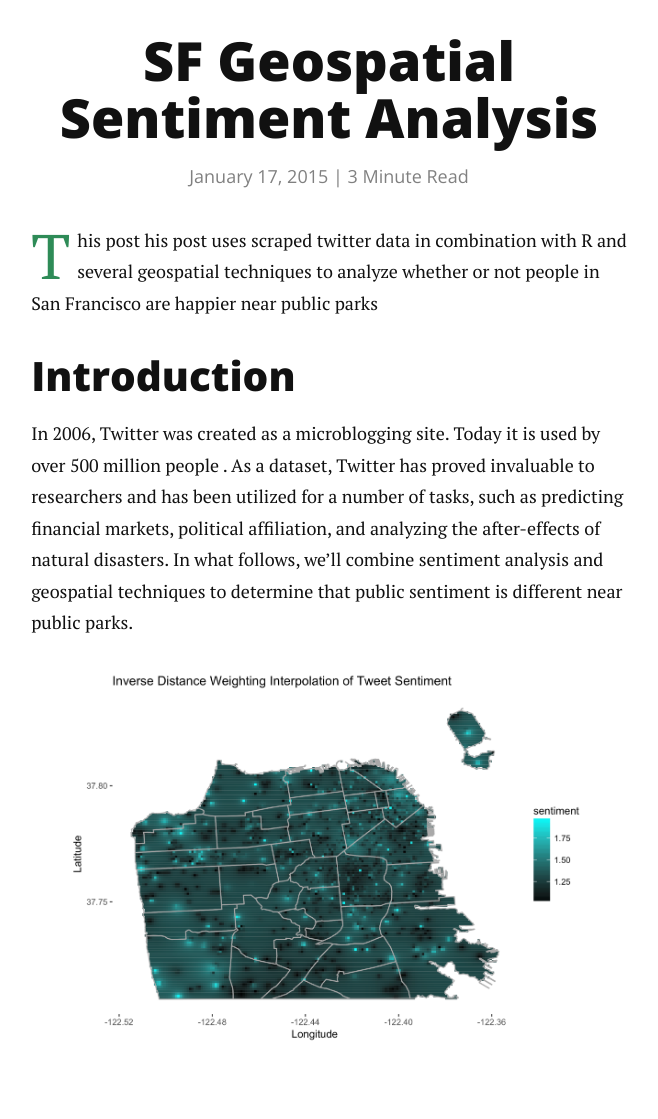
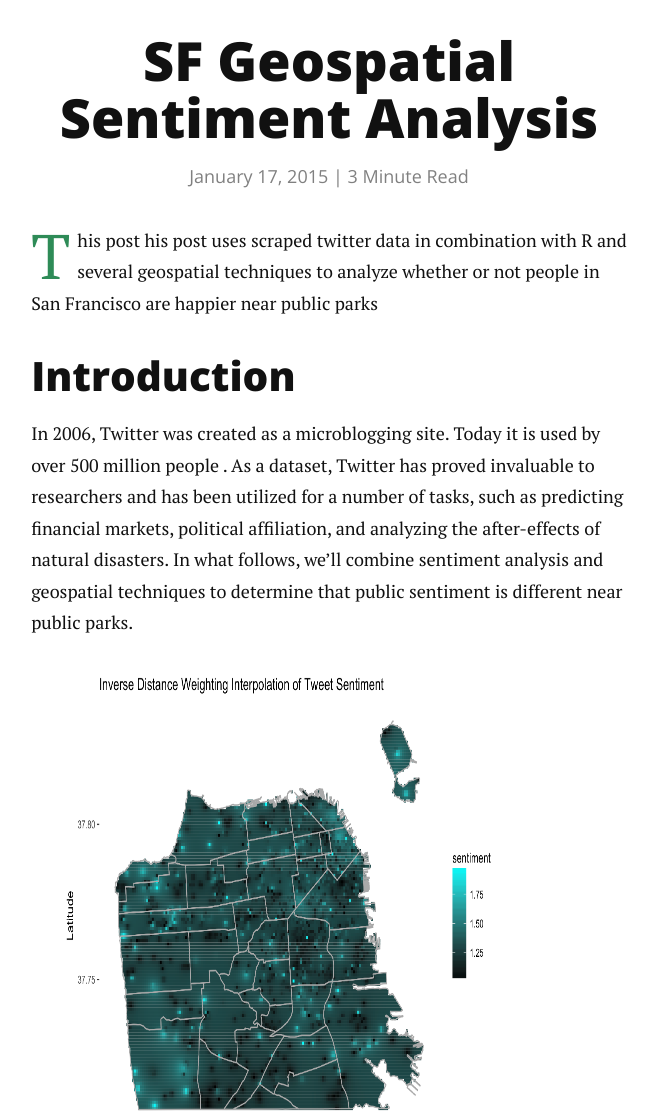
Before and after one commit to jwilber/old_website, a Jekyll site: the page built from _posts/2017-1-17-sf-sentiment-analysis.markdown, in a window 1280 px wide. Shown: the part 270-1389 px from the top of the page, without its empty margins (311-969 px from the left). Built offline with Jekyll 4.4.1, drawn with Linux system fonts in a browser that asks for light colours; nearby versions of some CDN libraries; grey boxes are pictures that could not be loaded.

Commit message:
Update 2017-1-17-sf-sentiment-analysis.markdown

```diff
--- a/_posts/2017-1-17-sf-sentiment-analysis.markdown
+++ b/_posts/2017-1-17-sf-sentiment-analysis.markdown
@@ -11,9 +11,9 @@ theme: cosmo
 
 In 2006, Twitter was created as a microblogging site. Today it is used by over 500 million people . As a dataset, Twitter has proved invaluable to researchers and has been utilized for a number of tasks, such as predicting financial markets, political affiliation, and analyzing the after-effects of natural disasters.  In what follows, we'll combine sentiment analysis and geospatial techniques to determine that public sentiment is different near public parks.
 
-<img src="/images/idw_interpolation_plot.png" />
+<img src="/images/idw_interpolation_plot.png" width="500" height="500" />
 
-<img src="/images/plainsf.png" width="600" height="410" />
+<img src="/images/plainsf.png" width="500" height="500" />
 The above map depicts sentiment distributed spatially about San Francisco, with brighter areas corresponding to happier areas, and darker areas corresponding to negative areas. Viewing the data in this way allows us to gain insight we otherwise would have missed from the raw texts of the individual tweets. Namely, we can see which locations are happier, which are madder.
 
 I can't expect every reader to be familiar with San Francisco, so below I show a colored and uncolored map of San Francisco side-by-side.
```
